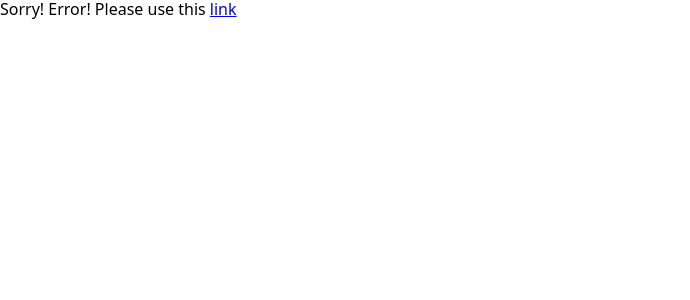
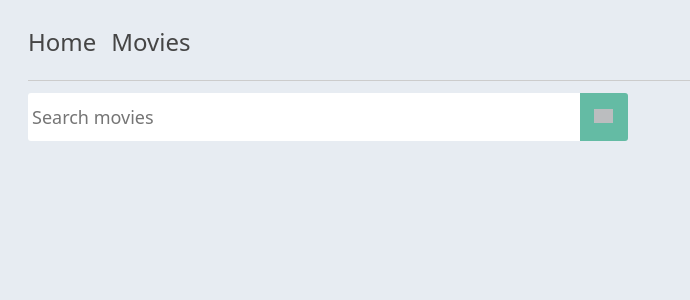
Before and after one commit to korobkadv/goit-react-hw-05-movies, a React (Create React App) app: page /goit-react-hw-05-movies/goit-react-hw-05-movies/movies in a window 1280 px wide. Shown: the top 300 px of the page, without its empty margins (0-690 px from the left). Built offline with nearby package versions, Linux system fonts and the light colour scheme; grey boxes are pictures that could not be loaded.

Commit message:
edit route path

```diff
--- a/src/components/App.jsx
+++ b/src/components/App.jsx
@@ -14,8 +14,11 @@ export const App = () => {
     <Routes>
       <Route path="goit-react-hw-05-movies/" element={<AppLayout />}>
         <Route index element={<HomePage />} />
-        <Route path="movies" element={<MoviesPage />} />
-        <Route path="movies/:movieId" element={<MovieDetailsPage />}>
+        <Route path="goit-react-hw-05-movies/movies" element={<MoviesPage />} />
+        <Route
+          path="goit-react-hw-05-movies/movies/:movieId"
+          element={<MovieDetailsPage />}
+        >
           <Route path="cast" element={<Cast />} />
           <Route path="reviews" element={<Reviews />} />
         </Route>
```
